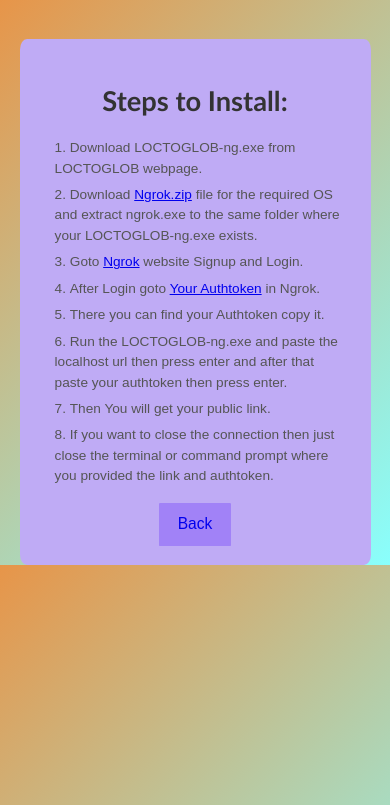
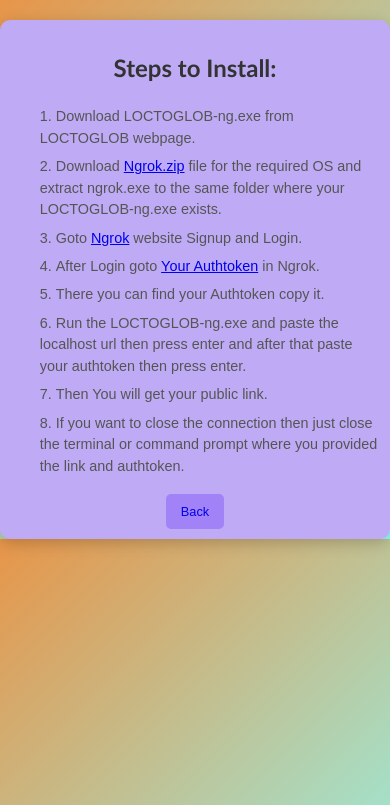
Before and after one commit to MUNEESH08/220701175-CS19542-IP-Project, a Flask app: page /ngrok in a window 390 px wide. Shown: the top 805 px of the page. Run offline with Flask 2, Linux system fonts and the light colour scheme.

Commit message:
Update styles.css

```diff
--- a/static/styles.css
+++ b/static/styles.css
@@ -4,7 +4,7 @@
   display: flex;
   justify-content: center;
   align-items: center;
-  height: 100vh; /* Full viewport height */
+  height: 100vh; /* Full viewport height for better centering */
   background: linear-gradient(135deg, #89fffd, #e79549);
   font-family: Arial, sans-serif;
   transition: background 0.3s ease;
@@ -17,103 +17,103 @@
 .container {
   background-color: rgb(191, 171, 245);
   text-align: center;
-  padding: 5%; /* Using percentage-based padding for flexibility */
-  border-radius: 2%; /* Relative border radius */
-  box-shadow: 0 4% 8% rgba(0, 0, 0, 0.2); /* Proportional shadow */
-  line-height: 1.5; /* Better readability */
+  padding: 20px;
+  border-radius: 10px;
+  box-shadow: 0 4px 15px rgba(0, 0, 0, 0.2);
+  line-height: 1.5; /* Adjusted for better readability */
   transition: transform 0.2s ease, box-shadow 0.2s ease;
-  width: 80%; /* Flexible width */
-  max-width: 80vw; /* Set a maximum relative width */
+  width: 80%;
+  max-width: 600px; /* Maximum width for larger screens */
 }
 
 .container:hover {
   transform: scale(1.05);
-  box-shadow: 0 6% 10% rgba(0, 0, 0, 0.3);
+  box-shadow: 0 6px 18px rgba(0, 0, 0, 0.3);
 }
 
 h1 {
   font-family: 'Gill Sans', 'Gill Sans MT', Calibri, 'Trebuchet MS', sans-serif;
-  font-size: 5vw; /* Responsive font size */
+  font-size: 2rem;
   color: #333;
-  margin-bottom: 5%;
+  margin-bottom: 20px;
 }
 
 li {
   margin-bottom: 2%;
-  font-size: 2.5vw; /* Flexible font size */
+  font-size: 1.1rem;
   color: #555;
   transition: color 0.2s ease;
 }
 
 ol {
-  text-align: left; /* Align text to the left for better readability */
+  text-align: left; /* Aligns the list text to the left for better readability */
   list-style-position: inside;
-  padding-left: 5%; /* Relative padding */
+  padding-left: 30px;
 }
 
 button {
   background-color: rgb(161, 130, 247);
   color: black;
   border: none;
-  padding: 3% 5%; /* Responsive padding */
-  border-radius: 2%; /* Proportional radius */
-  font-size: 3vw; /* Flexible font size */
+  padding: 15px 20px;
+  border-radius: 5px;
+  font-size: 1rem;
   cursor: pointer;
   transition: background-color 0.3s ease, box-shadow 0.3s ease;
 }
 
 button:hover {
-  box-shadow: 0 4% 10% rgba(0, 0, 0, 0.2);
+  box-shadow: 0 4px 10px rgba(0, 0, 0, 0.2);
 }
 
 /* Tablet Devices (768px and below) */
 @media (max-width: 768px) {
   body {
-    height: 100vh;
+    height: 80vh; /* Adjusted height for tablets */
     flex-direction: column;
   }
 
   .container {
-    width: 90%; /* Expand width on smaller screens */
-    padding: 4%; /* Slightly reduce padding */
+    width: 90%; /* Slightly wider on smaller screens */
+    padding: 15px;
   }
 
   h1 {
-    font-size: 6vw; /* Larger responsive font */
+    font-size: 1.8rem;
   }
 
   li {
-    font-size: 3vw;
+    font-size: 1rem;
   }
 
   button {
-    padding: 3% 4%;
-    font-size: 3.5vw;
+    padding: 12px 18px;
+    font-size: 0.9rem;
   }
 }
 
 /* Mobile Devices (480px and below) */
 @media (max-width: 480px) {
   body {
-    height: auto; /* Allow scrolling on very small screens */
-    padding-top: 10%;
+    height: auto; /* Auto height for better scrolling on very small screens */
+    padding-top: 20px; /* Extra padding for better alignment */
   }
 
   .container {
-    width: 95%; /* Nearly full width for small screens */
-    padding: 5%;
+    width: 95%; /* Max width for small mobile screens */
+    padding: 10px;
   }
 
   h1 {
-    font-size: 7vw; /* Larger font for smaller devices */
+    font-size: 1.5rem;
   }
 
   li {
-    font-size: 3.5vw;
+    font-size: 0.9rem;
   }
 
   button {
-    padding: 4% 6%;
-    font-size: 4vw;
+    padding: 10px 15px;
+    font-size: 0.8rem;
   }
 }
```
